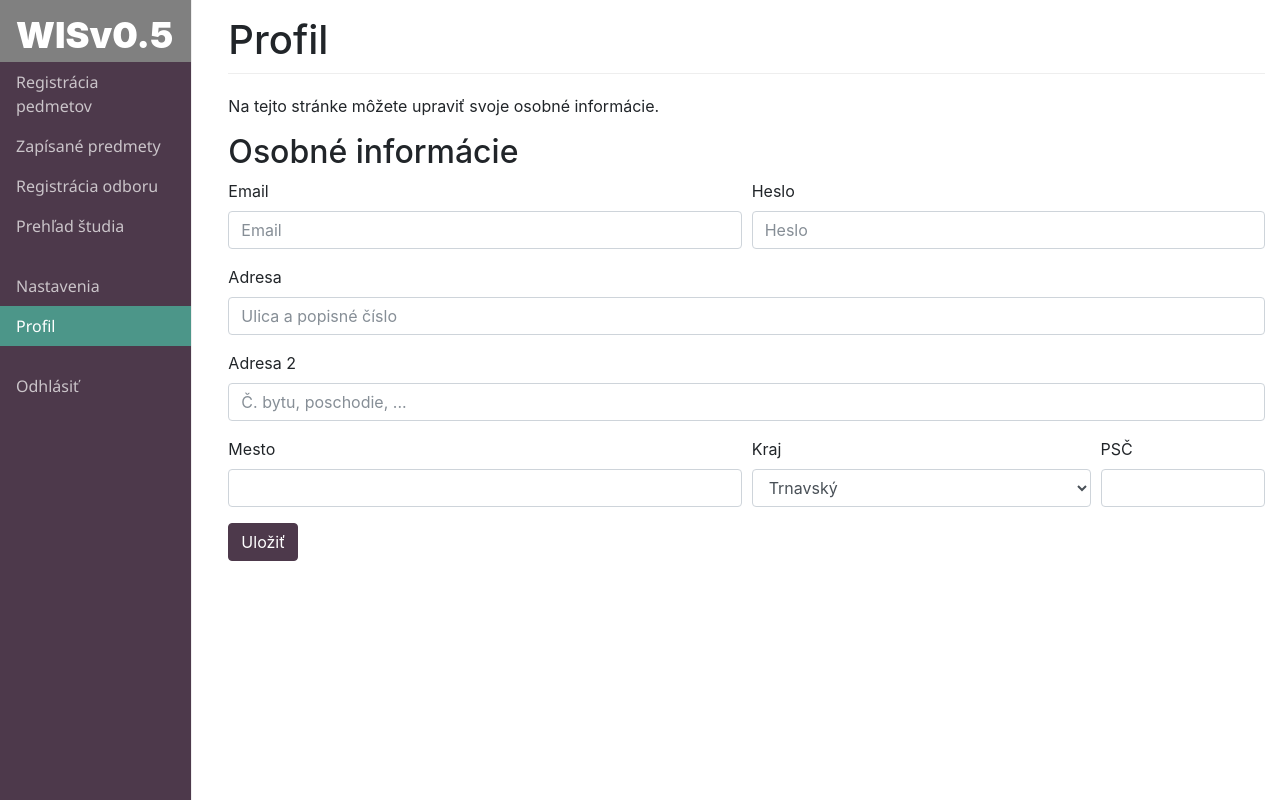
After one commit to Matovidlo/IIS_nieco, a PHP site: page /html/user-profile.html in a window 1280 px wide. The commit adds this page. Run offline with PHP 8.4, Linux system fonts and the light colour scheme.

Commit message:
add user pages

```diff
--- a/html/template.css
+++ b/html/template.css
@@ -136,3 +136,8 @@ h1 {
   background-color: #3E313C !important;
   color: rgb(202,196,201)
 }
+
+.table-hover tbody tr:hover {
+  background-color: #4d394b;
+  color:white;
+}
--- a/html/template.html
+++ b/html/template.html
@@ -20,7 +20,7 @@
         <nav class="col-sm-3 col-md-2 d-none d-sm-block bg-slack sidebar" style="">
             <div style="">
                 <div style="">
-                    <span>IISp</span>
+                    <span>WISv0.5</span>
                 </div>
             </div>
           <ul class="nav nav-pills  flex-column">
--- /dev/null
+++ b/html/user-profile.html
@@ -0,0 +1,111 @@
+<html lang="en" class="gr__getbootstrap_com">
+<head>
+    <meta charset="utf-8">
+    <meta name="viewport" content="width=device-width, initial-scale=1, shrink-to-fit=no">
+    <meta name="description" content="">
+    <meta name="author" content="">
+
+    <title>IIS</title>
+
+    <!-- Bootstrap core CSS -->
+
+    <!-- <script src="./bootstrap/js/bootstrap.min.js"></script> -->
+    <link href="./bootstrap/css/bootstrap.min.css" rel="stylesheet">
+    <link href="./template.css" rel="stylesheet">
+</head>
+
+<body data-gr-c-s-loaded="true" style="">
+    <div class="container-fluid" style="">
+      <div class="row">
+        <nav class="col-sm-3 col-md-2 d-none d-sm-block bg-slack sidebar" style="">
+            <div style="">
+                <div style="">
+                    <span>WISv0.5</span>
+                </div>
+            </div>
+          <ul class="nav nav-pills  flex-column">
+            <li class="nav-item ">
+              <a class="nav-link" href="#">Registrácia pedmetov<span class="sr-only">(current)</span></a>
+            </li>
+            <li class="nav-item">
+              <a class="nav-link" href="#">Zapísané predmety</a>
+            </li>
+            <li class="nav-item">
+              <a class="nav-link" href="#">Registrácia odboru</a>
+            </li>
+            <li class="nav-item">
+              <a class="nav-link" href="#">Prehľad študia</a>
+            </li>
+          </ul>
+
+          <ul class="nav nav-pills flex-column">
+            <li class="nav-item">
+              <a class="nav-link" href="#">Nastavenia</a>
+            </li>
+            <li class="nav-item">
+              <a class="nav-link active" href="#">Profil</a>
+            </li>
+          </ul>
+
+          <ul class="nav nav-pills flex-column">
+            <li class="nav-item">
+              <a class="nav-link" href="#">Odhlásiť</a>
+            </li>
+          </ul>
+        </nav>
+
+        <main role="main" class="col-sm-9 ml-sm-auto col-md-10 pt-3">
+          <h1>Profil</h1>
+          <span class=".text-left" style="margin-bottom: 15px; display: block;">
+            Na tejto stránke môžete upraviť svoje osobné informácie.
+          </span>
+          <h2>Osobné informácie</h2>
+          <form>
+            <div class="form-row">
+              <div class="form-group col-md-6">
+                <label for="inputEmail4">Email</label>
+                <input type="email" class="form-control" id="inputEmail4" placeholder="Email">
+              </div>
+              <div class="form-group col-md-6">
+                <label for="inputPassword4">Heslo</label>
+                <input type="password" class="form-control" id="inputPassword4" placeholder="Heslo">
+              </div>
+            </div>
+            <div class="form-group">
+              <label for="inputAddress">Adresa</label>
+              <input type="text" class="form-control" id="inputAddress" placeholder="Ulica a popisné číslo">
+            </div>
+            <div class="form-group">
+              <label for="inputAddress2">Adresa 2</label>
+              <input type="text" class="form-control" id="inputAddress2" placeholder="Č. bytu, poschodie, ...">
+            </div>
+            <div class="form-row">
+              <div class="form-group col-md-6">
+                <label for="inputCity">Mesto</label>
+                <input type="text" class="form-control" id="inputCity">
+              </div>
+              <div class="form-group col-md-4">
+                <label for="inputState">Kraj</label>
+                <select id="inputState" class="form-control">
+                  <option selected>Trnavský</option>
+                  <option>...</option>
+                </select>
+              </div>
+              <div class="form-group col-md-2">
+                <label for="inputZip">PSČ</label>
+                <input type="text" class="form-control" id="inputZip">
+              </div>
+            </div>
+            <button type="submit" class="btn btn-primary">Uložiť</button>
+          </form>
+        </main>
+      </div>
+    </div>
+
+    <!-- Bootstrap core JavaScript
+    ================================================== -->
+    <!-- Placed at the end of the document so the pages load faster -->
+
+
+</body>
+</html>
```
Also changed, not shown: html/user-list-subj.html (+22 -3 lines), html/user-reg-subj.html (+22 -3 lines).
